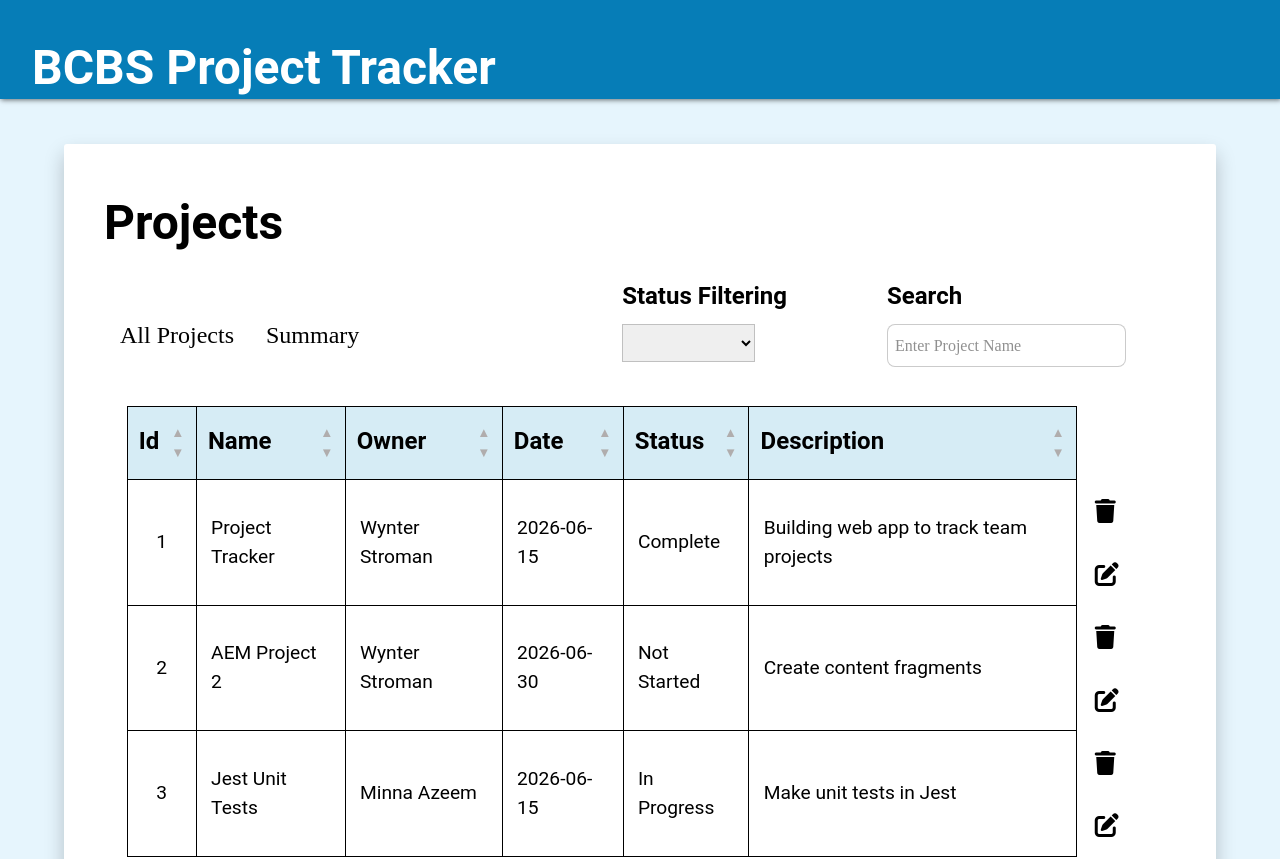
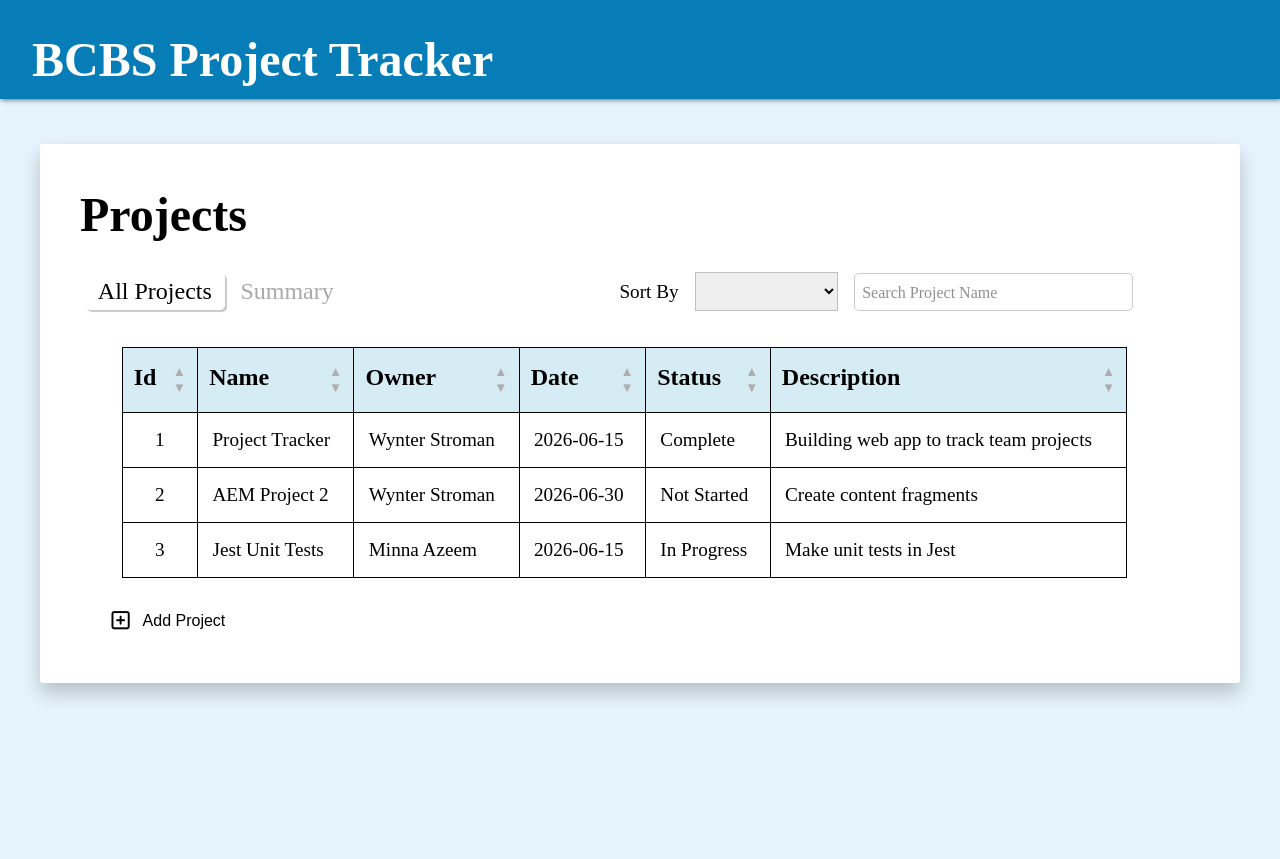
Before and after one commit to WynterS04/ProjectTracker, a Vue app: page / in a window 1280 px wide. Shown: the top 859 px of the page. After the commit the page ends 800 px from the top, so only its background shows below. Built offline with nearby package versions, Linux system fonts and the light colour scheme.

Commit message:
added action menu

```diff
--- a/package.json
+++ b/package.json
@@ -12,11 +12,12 @@
     "test": "vitest"
   },
   "dependencies": {
+    "bootstrap": "^5.3.8",
     "bootstrap-icons": "^1.13.1",
+    "floating-vue": "^5.2.2",
     "pinia": "^3.0.4",
     "vue": "^3.5.32",
-    "vue-router": "^5.0.4",
-    "vuetify": "^4.1.4"
+    "vue-router": "^5.0.4"
   },
   "devDependencies": {
     "@testing-library/jest-dom": "^6.9.1",
@@ -35,7 +36,6 @@
     "typescript": "~6.0.0",
     "vite": "^8.0.8",
     "vite-plugin-vue-devtools": "^8.1.1",
-    "vite-plugin-vuetify": "^2.1.3",
     "vitest": "^4.1.8",
     "vue-tsc": "^3.2.6"
   },
--- a/src/components/ProjectList.vue
+++ b/src/components/ProjectList.vue
@@ -6,6 +6,8 @@
 import ProjectForm from '@/components/ProjectForm.vue'
 import Sorting from './Sorting.vue'
 import ToastNotification from './ToastNotification.vue'
+import { hover } from '@testing-library/user-event/dist/cjs/convenience/hover.js'
+import { hideAllPoppers } from 'floating-vue'
 
 const store = useProjectStore()
 const props = defineProps<{
@@ -13,7 +15,7 @@
 }>()
 
 const headers = [
-    {key: 'id', label:'Id'},
+    {key: 'id', label: 'Id'},
     {key: 'project', label: 'Name'},
     {key: 'owner', label:'Owner'},
     {key: 'date', label:'Date'},
@@ -21,7 +23,8 @@
     {key: 'description', label:'Description'}
 ] satisfies {key: keyof Project; label: string}[]
 
-const status = ref<ProjectStatus>('Not Started')
+const hoveredRow = ref()
+const menuOpen = ref()
 
 /* Delete Modal */
 const showDeleteModal = ref(false)
@@ -104,7 +107,6 @@
         return direction === 'asc' ? Number(aValue) - Number(bValue): Number(bValue) - Number(aValue)
     })
 }
-
 </script>
 
 <template>
@@ -130,44 +132,50 @@
                 v-for="(row, index) in props.project"
                 :key="index"
                 :class="{overdue: isOverdue(row.date, row.status)}"
+                @mouseenter="hoveredRow = row.id"
+                @mouseleave="hoveredRow = null"
                 >
                     <td class="id-column">{{ row.id }}</td>
                     <td>{{ row.project }}</td>
                     <td>{{ row.owner }}</td>
                     <td data-test="date">{{ row.date }}</td>
                     <td>{{ row.status }}</td>
-                    <td colspan="2">{{ row.description }}</td>
+                    <td>{{ row.description }}</td>
 
-                    <div class="icons">
-                    <!--confirm & delete project-->
-                    <div class="trash">
-                        <button class="trash-button" type="button" aria-label="Delete" @click="openDeleteModal(row)">
-                            <i id="trash-icon" data-test="delete-icon" class="fas fa-trash fa-lg" aria-hidden="true"></i>
-                        </button>
-                        <div v-if="showDeleteModal" class="modal-backdrop">
-                            <div data-test="delete-modal" class="modal">
-                                <h3>Delete Confirmation</h3>
-                                <p>Are you sure you want to remove the "<strong>{{ selectedProject?.project }}</strong>" project?</p>
+                    <td class="actions">
+                    <!--action menu-->
+                        <VDropdown placement="right" :distance="10">
+                            <button
+                            v-show="hoveredRow === row.id || menuOpen === row.id"
+                            class="action-button"
+                            @click="showEditModal = false, showDeleteModal = false"
+                            >
+                                ...
+                            </button>
 
-                                <div class="modal-actions">
-                                    <button data-test="cancel-button" @click="closeDeleteModal">Cancel</button>
-                                    <button data-test="delete-button" class="danger" @click="selectedProject && confirmDelete(selectedProject.id)">Delete</button>
+                            <template #popper>
+                                <div class="action-menu" @mouseenter="menuOpen = row.id" @mouseleave="menuOpen = null">
+                                    <!--Edit button-->
+                                    <button class="edit-button" type="button" aria-label="Edit" @click="openEditModal(row), hideAllPoppers()">
+                                    <i data-test="edit-icon" class="fa-solid fa-pen-to-square fa-lg" aria-hidden="true"></i>
+                                    Edit
+                                    </button>
+
+                                    <!--Delete button-->
+                                    <button class="trash-button" type="button" aria-label="Delete" @click="openDeleteModal(row), hideAllPoppers()">
+                                        <i data-test="delete-icon" class="fas fa-trash fa-lg" aria-hidden="true"></i>
+                                        Delete
+                                    </button>
                                 </div>
-                            </div>
-                        </div>
-                    </div>
-
-                    <!--edit project-->
-                    <div class="edit">
-                        <button class="edit-button" type="button" aria-label="Edit" @click="openEditModal(row)">
-                        <i data-test="edit-icon" class="fa-solid fa-pen-to-square fa-lg" id="edit-icon" aria-hidden="true"></i>
-                        </button>
+                            </template>
+                        </VDropdown>
+                        <!--Edit Modal-->
                         <div v-if="showEditModal" class="modal-backdrop">
                             <div data-test="edit-modal" class="project-form-container">
                                 <div class="modal-header">
-                                <h1>Edit Project</h1>
+                                    <h1>Edit Project</h1>
                                     <button class="close-button" type="button" aria-label="close" @click="showEditModal=false">
-                                        <i data-test="cancel-button" class="fas fa-xmark" id="close-icon" aria-hidden="true"></i>
+                                         <i data-test="cancel-button" class="fas fa-xmark" id="close-icon" aria-hidden="true"></i>
                                     </button>
                                 </div>
 
@@ -176,9 +184,20 @@
                                 </div>
                             </div>
                         </div>
-                    </div>
 
-                    </div>
+                        <!--Delete Modal-->
+                        <div v-if="showDeleteModal" class="modal-backdrop">
+                            <div data-test="delete-modal" class="modal">
+                                <h3>Delete Confirmation</h3>
+                                <p>Are you sure you want to remove the "<strong>{{ selectedProject?.project }}</strong>" project?</p>
+
+                                <div class="delete-actions">
+                                    <button data-test="cancel-button" @click="closeDeleteModal">Cancel</button>
+                                    <button data-test="delete-button" class="danger" @click="selectedProject && confirmDelete(selectedProject.id)">Delete</button>
+                                </div>
+                            </div>
+                        </div>
+                    </td>
                 </tr>
             </tbody>
         </table>
@@ -214,17 +233,16 @@
 </template>
 
 <style>
-.modal-header h1 {
-    font-size: 48px;
-    padding: 0px 50px 10px;
-}
 .no-projects {
     font-size: larger;
+    margin: 1.5% auto;
+    padding-left: 3%;
 }
 table {
     border-collapse: collapse;
-    width: 79vw;
-    margin: 1% 3.5%;
+    width: 90%;
+    height: 30%;
+    margin: 1.5% auto;
 }
 .table-header {
     display: flex;
@@ -248,7 +266,15 @@
     background-color: #fca6a5a2;
 }
 td {
-    padding: 0.8rem 0.9rem;
+    padding: 1rem 0.9rem;
+}
+.actions{
+    background-color: white!important;
+    border: none;
+}
+td.actions{
+    width: 3%;
+    padding: 0.5rem 0.5rem;
 }
 label {
     font-size: 1.5rem;
@@ -257,29 +283,58 @@
     text-align: center;
     padding: 0px !important;
 }
-.trash-button {
-    margin: 17px 18px 17px;
-    padding: 0px;
+.action-button {
+    background-color: transparent;
+    border: none;
+    font-size: clamp(0.8rem, 2vw, 1.2rem);
+    margin-bottom: 0.2rem;
+    padding-bottom:0.5rem;
+}
+.action-button:hover{
+    background-color: lightgray;
+}
+.action-menu{
+    display: flex;
+    flex-direction: column;
+    align-items: start;
+    padding: 1.1rem 0.6rem;
+    gap: 1.3rem;
+}
+.action-menu button {
     background-color: transparent;
     border: none;
 }
+.action-menu i{
+    padding-right: 0.3rem;
+}
+.modal {
+  background: white;
+  padding: 1.5rem;
+  border-radius: 6px;
+  width: 25rem;
+  line-height: 28px;
+}
 .trash-button:hover{
     background-color: transparent;
-}
-#trash-icon:hover {
     color: rgb(243, 44, 31);
-}
-.edit-button {
-    margin: 17px 18px 17px;
-    padding: 0px;
-    background-color: transparent;
-    border: none;
 }
 .edit-button:hover{
     background-color: transparent;
+    color: #00A86B;
 }
-#edit-icon:hover {
-    color: #00A86B
+.modal-header h1 {
+    font-size: clamp(0.5rem, 2vw+2rem, 2.8rem);
+    padding: 0px
+             clamp(1rem, 2vw, 3rem)
+             clamp(0.3rem, 1vw, 0.6rem);
+}
+.modal-header {
+    display: flex;
+    align-items: center;
+    justify-content: space-between;
+    margin: clamp(0.8rem, 2vw, 1.3rem)
+            clamp(0.8rem, 2vw, 1.3rem)
+            clamp(1rem, 2vw, 1.5rem);
 }
 .modal-backdrop {
   position: fixed;
@@ -289,23 +344,13 @@
   align-items: center;
   justify-content: center;
 }
-.modal-header {
-    margin: 20px 0px 25px;
-}
-.modal {
-  background: white;
-  padding: 1.5rem;
-  border-radius: 6px;
-  width: 400px;
-  line-height: 28px;
-}
-.modal-actions {
+.delete-actions {
   display: flex;
   justify-content: flex-end;
   gap: 0.75rem;
 }
-.modal-actions button {
-    padding: 5px;
+.delete-actions button {
+    padding: 0.3rem;
     border-radius: 8px;
     font-size: large;
     border: 1px solid black;
@@ -338,7 +383,7 @@
 }
 #add {
     font-size: clamp( 0.5rem, 2vw, 1.3rem);
-    margin: 1.5rem 0.8rem;
+    margin: clamp(0.8rem, 2rem, 1.5rem) 0.8rem;
 }
 .add-project-button:hover  {
     transition: transform 0.3s ease, box-shadow 0.3s ease;
@@ -349,10 +394,9 @@
 }
 .project-form-container {
     background: white;
-    padding: 30px;
-    margin: 50px;
-    width: 40%;
-    height: 85%;
+    padding: 1.8rem;
+    width: 35vw;
+    height: 85vh;
     border-radius: 12px;
     box-shadow: 3px 3px 4px 3px rgba(0,0,0,0.25);
 
@@ -365,11 +409,11 @@
     justify-content: space-between;
 }
 .close-button {
-    position: relative;
-    left: -70px;
-    top: 40px;
     background-color: transparent;
     border: none;
+    margin: clamp(1.5rem, 2vw, 2.5rem)
+            clamp(1.3rem, 2vw, 2rem)
+            0px;
 }
 .close-button:hover{
     background-color: transparent;
--- a/src/main.ts
+++ b/src/main.ts
@@ -1,19 +1,17 @@
 import './assets/main.css'
+import 'floating-vue/dist/style.css'
 
 import { createApp } from 'vue'
 import { createPinia } from 'pinia'
+import FloatingVue from 'floating-vue'
 
 import App from './App.vue'
 import router from './router'
 
-import 'vuetify/styles'
-import { createVuetify } from 'vuetify'
-
-const vuetify = createVuetify()
 const app = createApp(App)
 
 app.use(createPinia())
-app.use(vuetify)
 app.use(router)
+app.use(FloatingVue)
 
 app.mount('#app')
--- a/src/views/HomeView.vue
+++ b/src/views/HomeView.vue
@@ -1,5 +1,5 @@
 <script setup lang="ts">
-import  { ref, watch } from 'vue'
+import  { computed, ref, watch } from 'vue'
 import ProjectList from '@/components/ProjectList.vue'
 import DisplaySummary from '@/components/DisplaySummary.vue'
 import type { Project } from '@/stores/ProjectStore'
@@ -7,6 +7,8 @@
 import { useProjectStore } from '@/stores/ProjectStore'
 
 const viewType = ref('all')
+
+
 
 const store = useProjectStore()
 
@@ -22,7 +24,8 @@
 })
 
 const searchTerm = ref('')
-
+const viewAll = computed(() => viewType.value === 'all')
+const viewSummary = computed(() => viewType.value === 'summary')
 </script>
 
 <template>
@@ -34,31 +37,30 @@
         <h1>Projects</h1>
         <div class="top-bar">
             <div class="project-view">
-
                 <!--Separate view buttons -->
-                <button data-test="all-projects-button" @click="viewType = 'all';">All Projects</button>
-                <button data-test="project-summary-button" @click="viewType = 'summary';">Summary</button>
+                <button :class="{selectedView: viewAll}" data-test="all-projects-button" @click="viewType = 'all';">All Projects</button>
+                <button :class="{selectedView: viewSummary}" data-test="project-summary-button" @click="viewType = 'summary';">Summary</button>
             </div>
 
             <div class="user-actions">
                 <!-- Filtering By Status -->
-                <form class="status-filter">
-                    <label>Status Filtering</label>
-                    <select aria-label="Status" data-test="status-select" v-model="status">
+                    <p>Sort By</p>
+                    <div class="status-filter">
+                        <label for="status"></label>
+                        <select aria-label="Status filter" data-test="status-select" v-model="status">
                                 <option value ="Not Started">Not Started</option>
                                 <option value = "In Progress">In-Progress</option>
                                 <option value = "Complete">Complete</option>
                                 <option :value=null>All</option>
                         </select>
-                </form>
-
+                    </div>
                     <!-- Search -->
-                <form>
-                    <label class="search" for="search-bar">Search</label>
+                    <div class="search">
+                        <label  for="search-bar"></label>
                         <div class="search-project">
-                        <input id="search-bar" v-model="searchTerm" @input="arrayToDisplay = store.searchByName(searchTerm)" type="search" placeholder="Enter Project Name">
+                            <input id="search-bar" v-model="searchTerm" @input="arrayToDisplay = store.searchByName(searchTerm)" type="search" placeholder="Search Project Name">
                         </div>
-                </form>
+                    </div>
             </div>
         </div>
 
@@ -77,6 +79,7 @@
 .page-wrapper h1 {
     font-size: clamp(2rem, 4vw, 3rem);;
     padding-left: clamp(0.8rem, 1rem, 2rem);
+    margin: 1.2rem 0px 0.6rem;
 }
 .page-wrapper {
     background-color: white;
@@ -92,53 +95,63 @@
              clamp(0.5, 1rem, 2rem);
     border-radius: 5px;
 }
-h1{
-    margin: 1.2rem 0px 0.6rem;
+.top-bar {
+    display: flex;
+    align-items: center;
+    padding: clamp(0.4rem, 0.2rem + 1vw, 0.6rem)
+             clamp(0.8rem, 0.2rem + 1vw, 1.3rem)
+             clamp(0.2rem, 0.2rem + 2vw, 0.5rem);
+    justify-content: space-between;
+    flex-wrap: wrap;
 }
-.project-view button:hover{
-    color:darkgrey ;
-    background: transparent;
+.project-view {
+    display: flex;
+    gap: 0.6rem;
+    border-radius: 5px;
+    padding: clamp(0.1rem, 1vw, 0.36rem) clamp(0.1rem, 1vw, 0.3rem);
 }
 .project-view button {
     border: transparent;
     background: transparent;
-    color: black;
-    padding: 0px
-             clamp(0.8rem, 1rem, 1rem)
-             0px;
+    color: darkgrey;
     font-size: clamp(1rem, 2vw, 1.5rem);
     font-family: 'Times New Roman', Times, serif;
 }
-.project-view {
-    position: relative;
-    top: clamp(1rem, 3vw, 2.5rem);
+.project-view button:hover{
+    color:darkgrey;
+    background: transparent;
 }
-.top-bar {
-    display: flex;
-    flex-direction: row;
-    padding: clamp(0.4rem, 0.2rem + 1vw, 0.6rem)
-             clamp(0.8rem, 0.2rem + 1vw, 1.3rem)
-             clamp(0.2rem, 0.2rem + 2vw, 0.5rem);
-    justify-content: space-between;
+.project-view button.selectedView {
+    background-color: white;
+    color: black;
+    border-radius: 5px;
+    padding: 5px 13px;
+    box-shadow: 2px 2px 1px rgba(0,0,0,0.22);
 }
 .user-actions {
     display: flex;
-    flex-direction: row;
+    align-items: center;
+    gap: 1rem;
+    margin-right: 6%;
 }
-select {
+.user-actions p{
+    font-size: clamp(0.5rem, 2vw, 1.2rem);
+}
+.status-filter select {
     border-radius: 0px;
-    width:50% ;
-}
-.status-filter label {
-    font-size: clamp(1rem, 2vw, 1.5rem);
+    width:fit-content;
+    margin: 0px;
+    padding-right: clamp(0.8rem, 2vw, 2rem);
+    font-size: clamp(0.5rem, 2vw, 1.2rem);
 }
 .status-filter select:hover {
     cursor: pointer;
 }
-.search {
-    font-size: clamp(1rem, 2vw, 1.5rem);
-}
-.search-bar {
-    width: 20%;
+#search-bar {
+    margin: 0px;
+    border-radius: 5px;
+    font-size: clamp(0.5rem, 2vw, 1.2rem);
+    font-weight: lighter;
+    padding-right: clamp(0.8rem, 2vw, 2.5rem);
 }
 </style>
--- a/vite.config.ts
+++ b/vite.config.ts
@@ -1,7 +1,6 @@
 import { defineConfig } from 'vitest/config'
 import vue from '@vitejs/plugin-vue'
 import vueDevTools from 'vite-plugin-vue-devtools'
-import vuetify from 'vite-plugin-vuetify'
 import path from 'path'
 
 // https://vite.dev/config/
@@ -14,9 +13,6 @@
   plugins: [
     vue(),
     vueDevTools(),
-    vuetify({
-        autoImport: true,
-    }),
   ],
   resolve: {
     alias: {
```
Also changed, not shown: 1 other file (tests, documents, lock files or other folders). Lines whose indentation alone changed are shown as unchanged.
